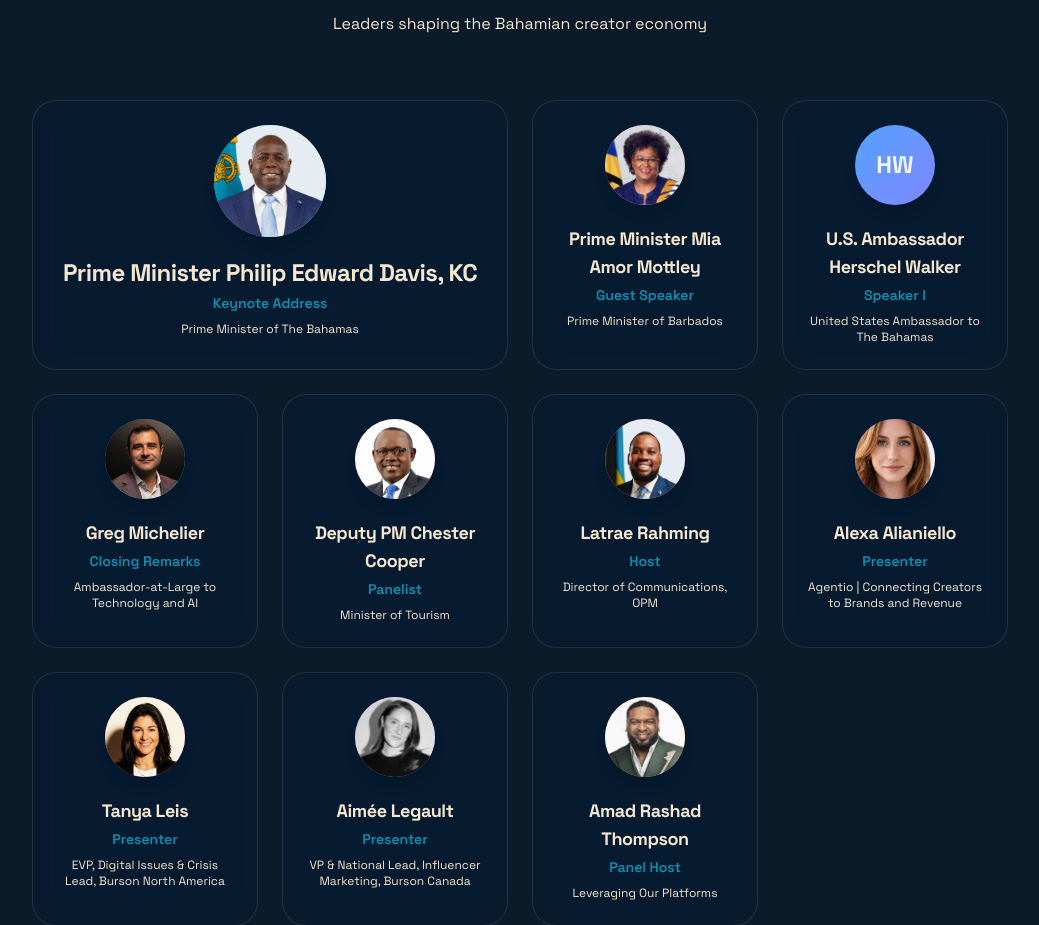
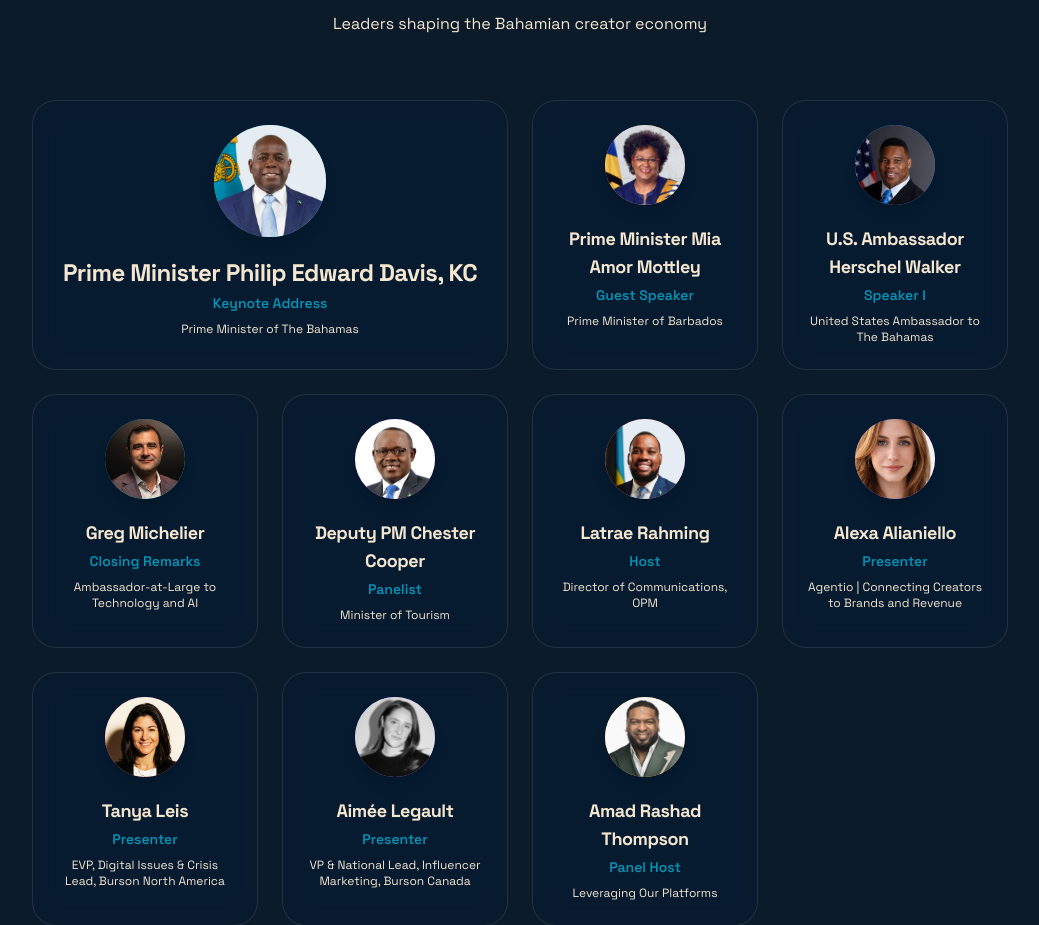
Before and after one commit to gmr0780/Bahamas-Creator-Economy, a Next.js app: page /event in a window 1280 px wide. Shown: the part 3540-4465 px from the top of the page, without its empty margins (120-1159 px from the left). Built offline with nearby package versions, Linux system fonts and the light colour scheme; no server answers; the database is empty.

Commit message:
Add Herschel Walker photo

```diff
--- a/src/app/event/page.tsx
+++ b/src/app/event/page.tsx
@@ -43,6 +43,7 @@ const speakers = [
   {
     name: "U.S. Ambassador Herschel Walker",
     initials: "HW",
+    image: "/speakers/herschel-walker.jpeg",
     role: "Speaker I",
     description: "United States Ambassador to The Bahamas",
     gradient: "from-blue-400 to-indigo-400",
```
Also changed, not shown: public/speakers/herschel-walker.jpeg (added).
